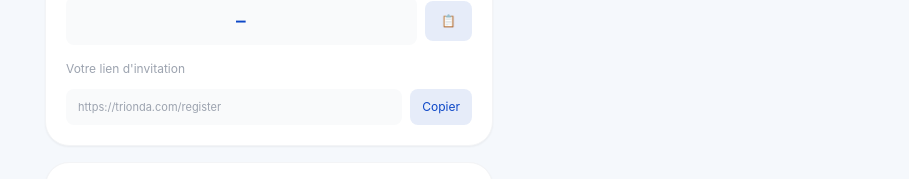
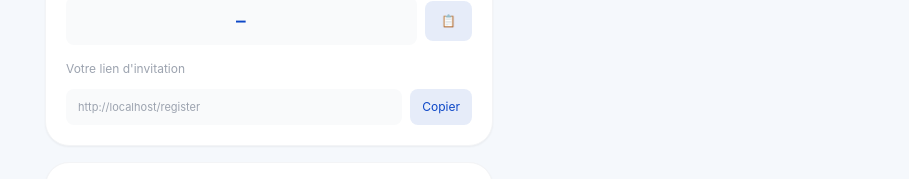
Before and after one commit to fredogary7-rgb/trionda, a Next.js app: page /dashboard/referral in a window 1280 px wide. Shown: the part 1033-1212 px from the top of the page, without its empty margins (371-1280 px from the left). Built offline with nearby package versions, Linux system fonts and the light colour scheme; no server answers; sample sign-in values are in the browser's storage.

Commit message:
fix: domaine dynamique pour le lien de parrainage + pré-remplissage du code promo via ?ref

```diff
--- a/src/app/dashboard/referral/page.tsx
+++ b/src/app/dashboard/referral/page.tsx
@@ -48,9 +48,13 @@ export default function ReferralPage() {
   const code = data?.referralCode || "";
   const count = data?.referralCount || 0;
 
+  const baseUrl =
+    typeof window !== "undefined"
+      ? window.location.origin
+      : "https://trionda.com";
   const refLink = code
-    ? `https://trionda.com/register?ref=${code}`
-    : "https://trionda.com/register";
+    ? `${baseUrl}/register?ref=${code}`
+    : `${baseUrl}/register`;
 
   return (
     <div className="max-w-lg mx-auto p-4 sm:p-6 lg:p-8">
--- a/src/app/register/page.tsx
+++ b/src/app/register/page.tsx
@@ -1,13 +1,15 @@
 "use client";
 
-import { useState } from "react";
-import { useRouter } from "next/navigation";
+import { useState, Suspense } from "react";
+import { useRouter, useSearchParams } from "next/navigation";
 import Link from "next/link";
 import BrandPanel from "@/components/BrandPanel";
 
-export default function RegisterPage() {
+function RegisterForm() {
   const router = useRouter();
-  const [f, setF] = useState({ fn:"", ln:"", ph:"", em:"", co:"Burkina Faso", pw:"", cp:"", pc:"" });
+  const searchParams = useSearchParams();
+  const refCode = searchParams.get("ref") || "";
+  const [f, setF] = useState({ fn:"", ln:"", ph:"", em:"", co:"Burkina Faso", pw:"", cp:"", pc: refCode });
   const [error, setError] = useState("");
   const [loading, setLoading] = useState(false);
   const up = (k: string) => (e: React.ChangeEvent<HTMLInputElement | HTMLSelectElement>) => setF({ ...f, [k]: e.target.value });
@@ -29,11 +31,9 @@ export default function RegisterPage() {
     } catch { setError("Erreur reseau."); }
     finally { setLoading(false); }
   };
-return (
-    <div className="min-h-screen flex bg-surface">
-      <BrandPanel />
-      <div className="flex-1 flex items-center justify-center p-4 sm:p-12 bg-surface">
-        <div className="w-full max-w-md animate-slide-up">
+  return (
+    <div className="flex-1 flex items-center justify-center p-4 sm:p-12 bg-surface">
+      <div className="w-full max-w-md animate-slide-up">
           <div className="lg:hidden mb-8 text-center">
             <div className="inline-flex items-center gap-3">
               <div className="w-10 h-10 rounded-xl bg-brand-600 flex items-center justify-center">
@@ -82,6 +82,16 @@ return (
           </div>
         </div>
       </div>
+  );
+}
+
+export default function RegisterPage() {
+  return (
+    <div className="min-h-screen flex bg-surface">
+      <BrandPanel />
+      <Suspense fallback={<div className="flex-1 flex items-center justify-center bg-surface"><div className="animate-spin w-6 h-6 border-2 border-brand-500 border-t-transparent rounded-full" /></div>}>
+        <RegisterForm />
+      </Suspense>
     </div>
   );
 }
```
Also changed, not shown: 1 other file (tests, documents, lock files or other folders).
